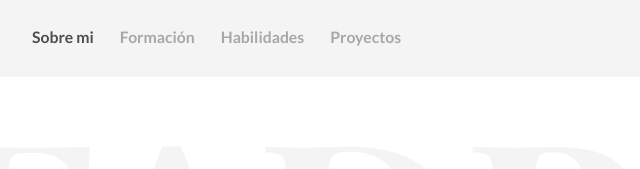
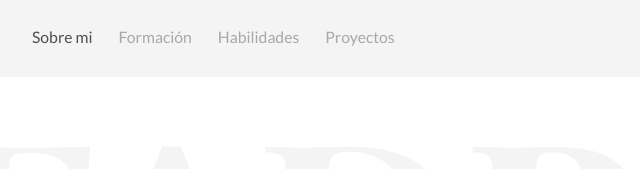
Before and after one commit to fadriqueat/fadrique, a plain HTML site: page index.html in a window 1280 px wide. Shown: the top 169 px of the page, 297-937 px from the left. Drawn offline with Linux system fonts and the light colour scheme.

Commit message:
Update index.html

```diff
--- a/index.html
+++ b/index.html
@@ -30,10 +30,10 @@
 				</div>
 			    <nav id="navbar-1" class="navbar item-nav">
 				    <ul>
-				        <li class="active"><a href="#about"><b>Sobre mi</b></a></li>
-				        <li><a href="#experiences"><b>Formación</b></a></li>
-				        <li><a href="#achievements"><b>Habilidades</b></a></li>
-				        <li><a href="#skills"><b>Proyectos</b></a></li>
+				        <li class="active"><a href="#about">Sobre mi</a></li>
+				        <li><a href="#experiences">Formación</a></li>
+				        <li><a href="#achievements">Habilidades</a></li>
+				        <li><a href="#skills">Proyectos</a></li>
 				    </ul>
 				</nav>
 			</header>
```
